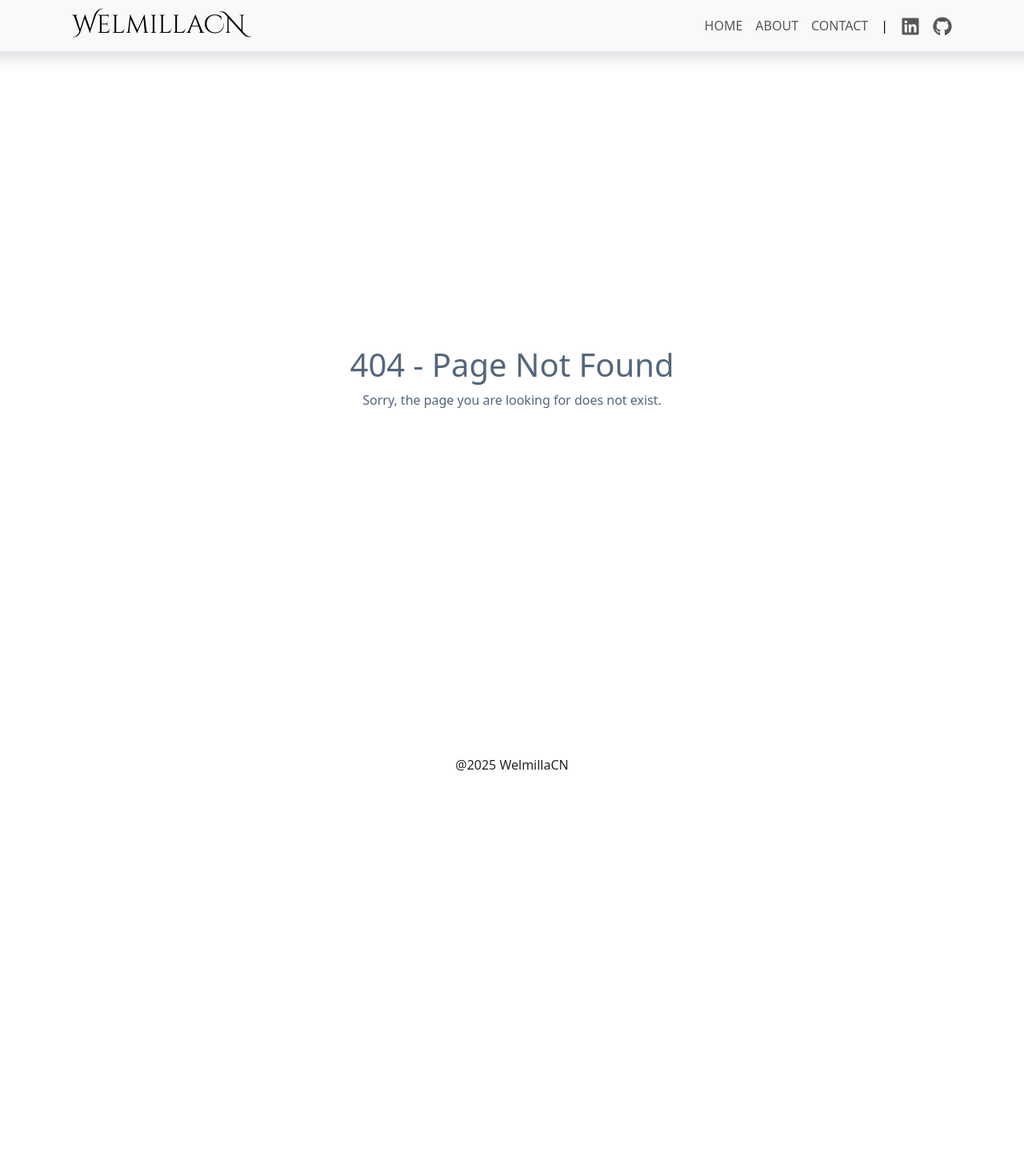
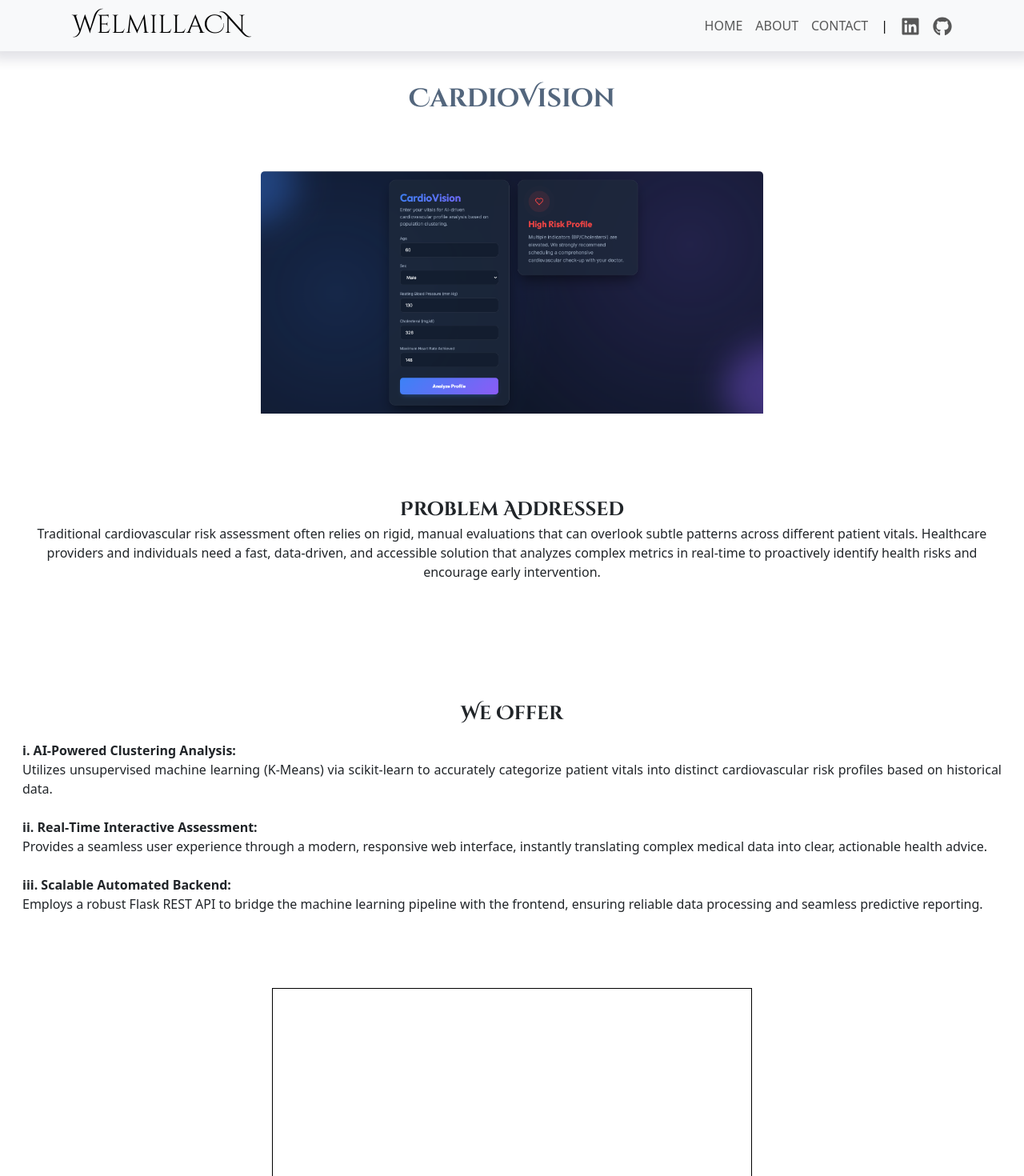
Before and after one commit to ChamodiWelmilla/ChamodiWelmilla.github.io, a React (Create React App) app: page /cardiovision in a window 1280 px wide. Before the commit this address had no page. Shown: the top 1470 px of the page at 80% size. Before the commit the page ends 1032 px from the top, so only its background shows below. Built offline with nearby package versions, Linux system fonts and the light colour scheme.

Commit message:
add cardiovision

```diff
--- a/src/App.js
+++ b/src/App.js
@@ -31,7 +31,7 @@ function App() {
       <footer>
         <div className="container my-5">
           <div className="container">
-            <p className="p-3 m-0 text-center">@2025 WelmillaCN</p>
+            <p className="p-3 m-0 text-center">@2026 WelmillaCN</p>
           </div>
         </div>
       </footer>
--- /dev/null
+++ b/src/components/CardioVision.jsx
@@ -0,0 +1,156 @@
+import React from "react";
+import { Card, Container } from "react-bootstrap";
+import ReactPlayer from "react-player/youtube";
+
+function CardioVision() {
+  const isMobile = window.innerWidth <= 768;
+
+  return (
+    <div
+      style={{
+        overflowX: "hidden",
+        minHeight: "100vh",
+        display: "flex",
+        flexDirection: "column",
+        paddingHorizontal: "5%",
+      }}
+    >
+      <Container fluid style={{ flexGrow: 1 }}>
+        <Card className="w-100 h-100 border-0">
+          <Card.Title
+            style={{
+              fontSize: "2rem",
+              fontFamily: "'Cinzel Decorative', cursive",
+              fontWeight: 600,
+              color: "#53667d",
+              textAlign: "center",
+              marginTop: "2%",
+            }}
+          >
+            CardioVision
+          </Card.Title>
+          <Card.Img
+            variant="top"
+            src={process.env.PUBLIC_URL + "/images/CardioVision.png"}
+            alt="CardioVision"
+            style={{
+              objectFit: "cover",
+              display: "block",
+              margin: "0 auto",
+              marginTop: "5%",
+              height: "auto",
+              maxWidth: isMobile ? "100%" : "50%",
+            }}
+          />
+          <Card.Body className="d-flex flex-column justify-content-center align-items-center text-center">
+            <Card.Text style={{ marginTop: "7%", marginBottom: "5%" }}>
+              <span
+                style={{
+                  fontSize: "1.5rem",
+                  fontWeight: "bold",
+                  fontFamily: "'Cinzel Decorative', cursive",
+                }}
+              >
+                Problem Addressed
+              </span>{" "}
+              <br />
+              Traditional cardiovascular risk assessment often relies on rigid, manual evaluations that can overlook subtle patterns across different patient vitals. Healthcare providers and individuals need a fast, data-driven, and accessible solution that analyzes complex metrics in real-time to proactively identify health risks and encourage early intervention.
+            </Card.Text>
+
+            <Card.Text
+              style={{
+                marginTop: "7%",
+                marginBottom: "5%",
+                textAlign: "justify",
+              }}
+            >
+              <div
+                style={{
+                  fontSize: "1.5rem",
+                  fontWeight: "bold",
+                  fontFamily: "'Cinzel Decorative', cursive",
+                  textAlign: "center",
+                  marginBottom: "1rem",
+                }}
+              >
+                We Offer
+              </div>
+              <span
+                style={{
+                  fontSize: "1rem",
+                  fontWeight: "bold",
+                }}
+              >
+                i. AI‑Powered Clustering Analysis:{" "}
+              </span>
+              <br />
+              Utilizes unsupervised machine learning (K-Means) via scikit-learn to accurately categorize patient vitals into distinct cardiovascular risk profiles based on historical data.
+              <br /> <br />
+              <span
+                style={{
+                  fontSize: "1rem",
+                  fontWeight: "bold",
+                }}
+              >
+                ii. Real‑Time Interactive Assessment:{" "}
+              </span>
+              <br />
+              Provides a seamless user experience through a modern, responsive web interface, instantly translating complex medical data into clear, actionable health advice.
+              <br /> <br />
+              <span
+                style={{
+                  fontSize: "1rem",
+                  fontWeight: "bold",
+                }}
+              >
+                iii. Scalable Automated Backend:{" "}
+              </span>
+              <br />
+              Employs a robust Flask REST API to bridge the machine learning pipeline with the frontend, ensuring reliable data processing and seamless predictive reporting.
+            </Card.Text>
+
+            <div
+              className="d-flex justify-content-center align-items-center"
+              style={{
+                objectFit: "contain",
+                display: "flex",
+                flexDirection: "column",
+                width: "100%",
+                maxWidth: "600px",
+                height: "400px",
+                justifyContent: "center",
+                alignItems: "center",
+                overflow: "hidden",
+                marginTop: "2%"
+              }}
+            >
+              <div
+                style={{
+                  position: "relative",
+                  width: "100%",
+                  paddingTop: "56.25%",
+                }}
+              >
+                <ReactPlayer
+                  url="https://youtu.be/_iKTSVxGju8"
+                  controls={true}
+                  width="100%"
+                  height="100%"
+                  style={{
+                    position: "absolute",
+                    top: 0,
+                    left: 0,
+                    border: "1px solid black",
+                  }}
+                />
+              </div>
+              <p style={{ fontSize: "14px", marginTop: "10px" }}>-Demonstration-</p>
+            </div>
+          </Card.Body>
+        </Card>
+      </Container>
+    </div>
+  );
+}
+
+export default CardioVision;
--- a/src/data/Experience.jsx
+++ b/src/data/Experience.jsx
@@ -1,6 +1,6 @@
 export const experiences = [
   {
-    title: "Full-stack Developer Intern",
+    title: "Software Engineer Intern",
     company: "Creative Software",
     duration: "Dec 2024 - Oct 2025",
   },
--- a/src/pages/Projects.jsx
+++ b/src/pages/Projects.jsx
@@ -37,11 +37,11 @@ const projects = [
   },
   {
     id: 5,
-    title: "TrustMetrics",
+    title: "Garden Cleaning Tracker",
     description:
-      "A comprehensive platform for evaluating and improving trustworthiness in digital interactions.",
-    image: process.env.PUBLIC_URL + "/images/TrustMetricsCover.png",
-    link: "/trustmetrics",
+      "A system solution for efficient monitoring and management of maintenance process at University of Moratuwa.",
+    image: process.env.PUBLIC_URL + "/images/MaintainanceTrackerCover.png",
+    link: "/GardenCleaningTracker",
   },
   {
     id: 6,
@@ -53,13 +53,6 @@ const projects = [
   },
   {
     id: 7,
-    title: "WelmillaCN Atelier",
-    description: "A portfolio website to showcase my projects and skills.",
-    image: process.env.PUBLIC_URL + "/images/PortfolioCover.png",
-    link: "/atelier",
-  },
-  {
-    id: 8,
     title: "Mythic Ecology",
     description:
       "A core application for managing, analyzing, and providing data-driven insights into the magical ecology of a structured fantasy world.",
@@ -67,12 +60,20 @@ const projects = [
     link: "/MythicEcology",
   },
   {
+    id: 8,
+    title: "CardioVision",
+    description:
+      "A real-time cardiovascular risk assessment system using machine learning to ensure accurate, proactive health insights.",
+    image: process.env.PUBLIC_URL + "/images/CardioVision.png",
+    link: "/cardiovision",
+  },
+  {
     id: 9,
-    title: "Garden Cleaning Tracker",
+    title: "TrustMetrics",
     description:
-      "A system solution for efficient monitoring and management of maintenance process at University of Moratuwa.",
-    image: process.env.PUBLIC_URL + "/images/MaintainanceTrackerCover.png",
-    link: "/GardenCleaningTracker",
+      "A comprehensive platform for evaluating and improving trustworthiness in digital interactions.",
+    image: process.env.PUBLIC_URL + "/images/TrustMetricsCover.png",
+    link: "/trustmetrics",
   },
   {
     id: 10,
@@ -84,13 +85,20 @@ const projects = [
   },
   {
     id: 11,
+    title: "WelmillaCN Atelier",
+    description: "A portfolio website to showcase my projects and skills.",
+    image: process.env.PUBLIC_URL + "/images/PortfolioCover.png",
+    link: "/atelier",
+  },
+  {
+    id: 12,
     title: "MoveMate",
     description: "A mobile application to explore available flights.",
     image: process.env.PUBLIC_URL + "/images/MoveMateCover.jpg",
     link: "/MoveMate",
   },
   {
-    id: 12,
+    id: 13,
     title: "Lolz",
     description:
       "A mobile application that displays jokes based on the user's selected category, offering a personalized and engaging experience.",
--- a/src/routes/Route.jsx
+++ b/src/routes/Route.jsx
@@ -18,6 +18,7 @@ import FaceSync from "../components/FaceSync";
 import FloodSense from "../components/FloodSense";
 import TrustMetrics from "../components/TrustMetrics";
 import NotFound from "../components/NotFound";
+import CardioVision from "../components/CardioVision";
 
 const AppRoutes = () => {
   return (
@@ -43,6 +44,7 @@ const AppRoutes = () => {
         <Route path="/Internify" element={<Internify />} />
         <Route path="/MoveMate" element={<MoveMate />} />
         <Route path="/Lolz" element={<Lolz />} />
+        <Route path="/cardiovision" element={<CardioVision />} />
         <Route path="*" element={<NotFound />} />
       </Routes>
     </>
```
Also changed, not shown: public/images/CardioVision.png (added), public/images/CardioVision_background.png (added).
